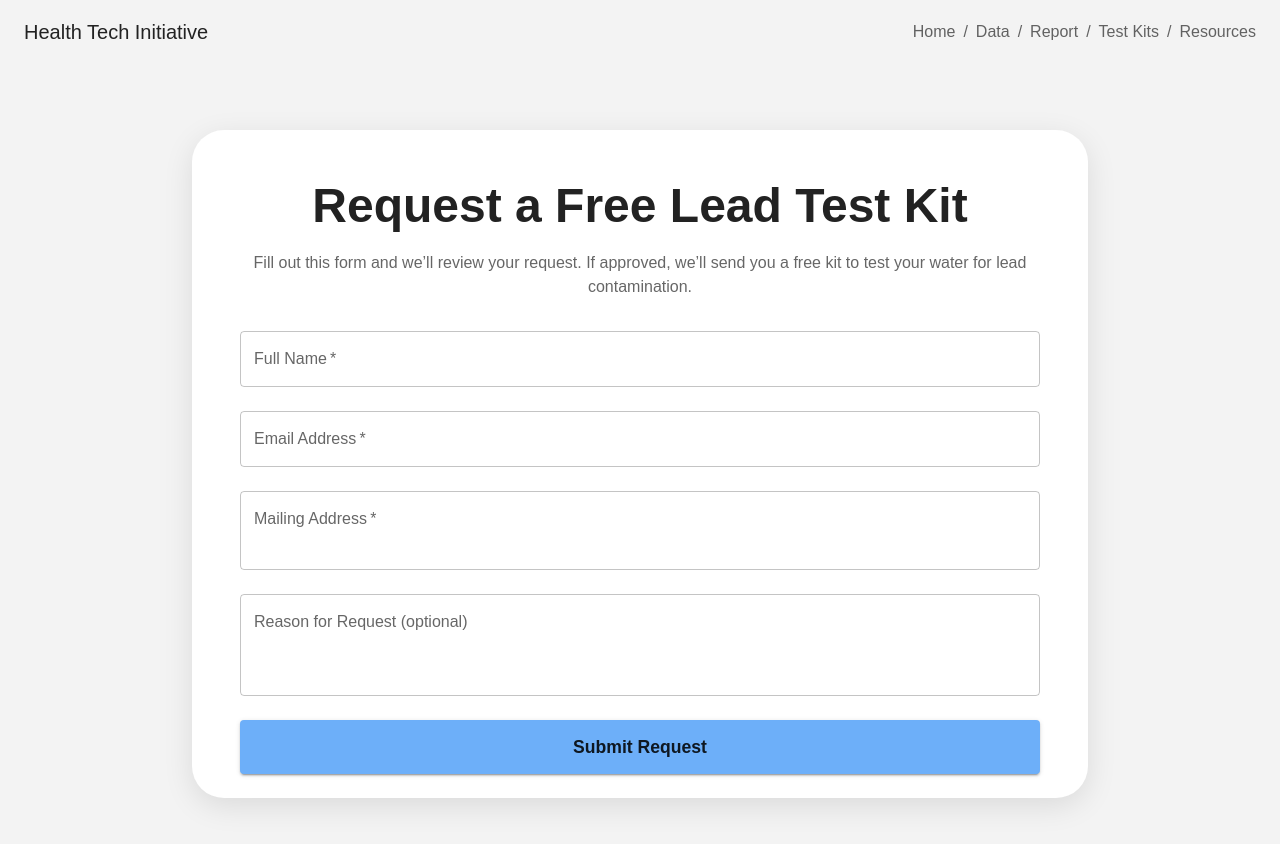
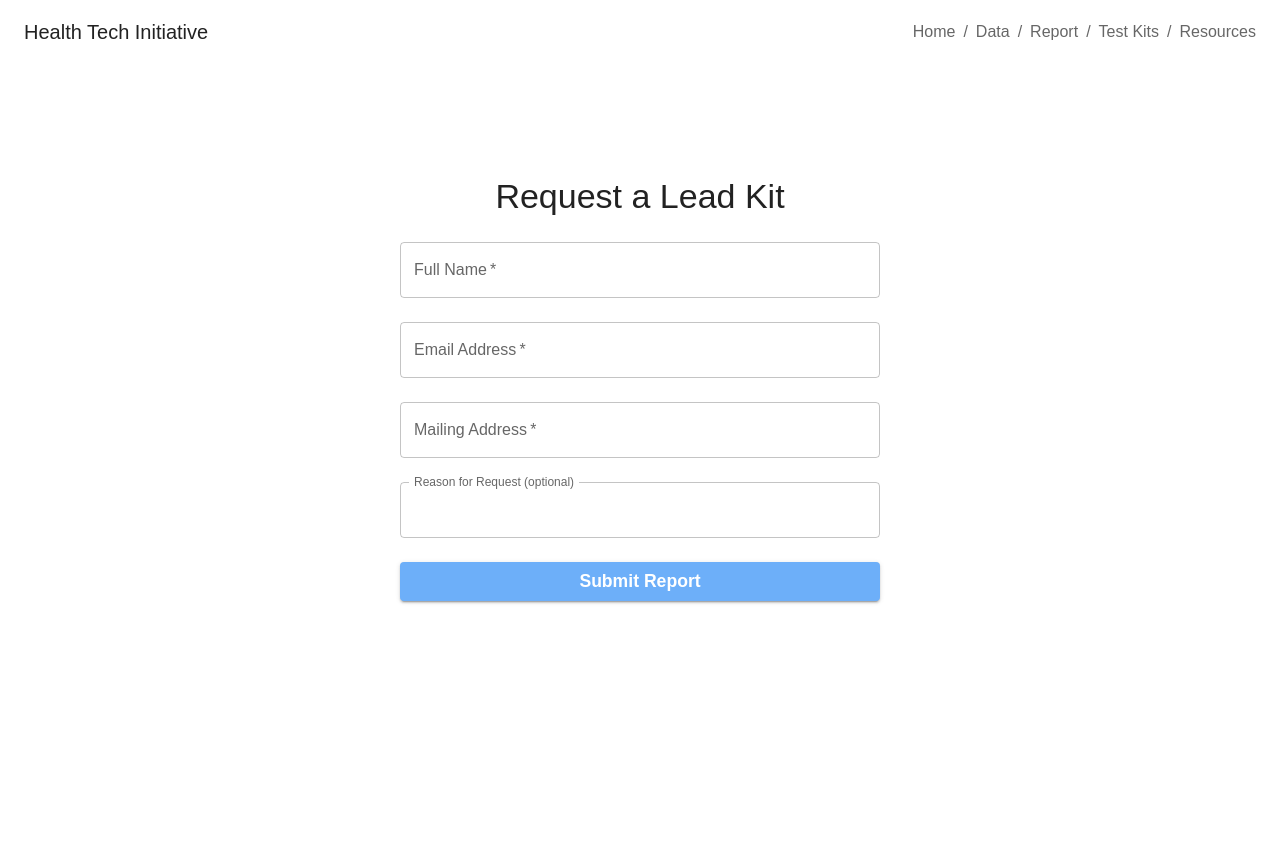
Before and after one commit to IggyLikesToCode/HealthTechInitiative2024-2025, a React (Create React App) app in the folder hti24-25/: page /testkits in a window 1280 px wide. Shown: the top 844 px of the page. Built offline with nearby package versions, Linux system fonts and the light colour scheme; the HTML template or start-up script is replaced by a standard one.

Commit message:
Migrated stylistic changes

```diff
--- a/hti24-25/src/components/navbar.jsx
+++ b/hti24-25/src/components/navbar.jsx
@@ -1,6 +1,4 @@
 import { AppBar, Toolbar, Typography, Breadcrumbs, Link } from "@mui/material";
-import React from "react";
-import { Link as RouterLink } from "react-router-dom";
 
 const Navbar = () => {
   return (
--- a/hti24-25/src/tabs/Map.jsx
+++ b/hti24-25/src/tabs/Map.jsx
@@ -185,7 +185,7 @@ function Map() {
                             height: "10px",
                             borderRadius: "5px",
                             mt: 0.5,
-                            background: "linear-gradient(to right, #93c5fd, #1d4ed8)",
+                            background: "linear-gradient(to right,rgb(80, 127, 247),rgb(238, 25, 25))",
                         }}
                     />
                     <Box
--- a/hti24-25/src/tabs/Report.jsx
+++ b/hti24-25/src/tabs/Report.jsx
@@ -87,15 +87,13 @@ const Report = () => {
             pt: "8vh"
           }}
       >
-        <Card
+        <Box
             sx={{
-              width: { xs: "95%", sm: "85%", md: "70%", lg: "60%" },
-              borderRadius: "32px",
-              boxShadow: "0 8px 30px rgba(0,0,0,0.1)",
+              width:"45%"
             }}
         >
           <CardContent sx={{ p: { xs: 4, sm: 6 } }}>
-            <Typography variant="h3" fontWeight="bold" align="center" gutterBottom>
+            <Typography variant="h4" align="center" gutterBottom>
               Report Lead Contamination
             </Typography>
             <Box
@@ -136,12 +134,14 @@ const Report = () => {
 
               <Box>
                 <InputLabel sx={{ mb: 1 }}>
-                  Upload Lead Test Photo (Optional)
+                  Upload Lead Test Photo*
                 </InputLabel>
                 <input
                     type="file"
                     accept="image/*"
                     onChange={(e) => setFile(e.target.files[0])}
+                    color="blue"
+
                 />
               </Box>
 
@@ -151,16 +151,17 @@ const Report = () => {
                   fullWidth
                   onClick={handleSubmit}
                   sx={{
-                    py: 1.5,
+                    py: .5,
                     fontWeight: "bold",
                     fontSize: "1.1rem",
+                    color:"white"
                   }}
               >
                 Submit Report
               </Button>
             </Box>
           </CardContent>
-        </Card>
+        </Box>
       </Box>
   );
 };
--- a/hti24-25/src/tabs/TestKits.jsx
+++ b/hti24-25/src/tabs/TestKits.jsx
@@ -6,7 +6,7 @@ import {
   Container,
   Typography,
   TextField,
-  Button,
+  Button
 } from "@mui/material";
 
 const TestKits = () => {
@@ -40,94 +40,80 @@ const TestKits = () => {
             minHeight: "100vh",
             display: "flex",
             justifyContent: "center",
-        alignItems: "center",
-        py: 8,
+            alignItems: "flex-start",
+            pt: "8vh"
           }}
       >
-      <Card
+        <Box
             sx={{
-          width: { xs: "95%", sm: "90%", md: "80%", lg: "70%" },
-          borderRadius: "32px",
-          boxShadow: "0 8px 30px rgba(0,0,0,0.1)",
+              width:"45%"
             }}
         >
           <CardContent sx={{ p: { xs: 4, sm: 6 } }}>
-          <Typography
-            variant="h3"
-            fontWeight="bold"
-            align="center"
-            gutterBottom
-          >
-            Request a Free Lead Test Kit
+            <Typography variant="h4" align="center" gutterBottom>
+              Request a Lead Kit
             </Typography>
-          <Typography
-            variant="body1"
-            align="center"
-            color="text.secondary"
-            mb={4}
-          >
-            Fill out this form and we’ll review your request. If approved, we’ll
-            send you a free kit to test your water for lead contamination.
-          </Typography>
-
             <Box
             component="form"
-            onSubmit={handleSubmit}
-            noValidate
                 sx={{
                   display: "flex",
                   flexDirection: "column",
                   gap: 3,
+                  mt: 3,
                 }}
+
             >
               <TextField
+                  label="Full Name"
+                  type="text"
+                  name="name"
                   fullWidth
-              label="Full Name"
-              name="name"
                   required
                   variant="outlined"
               />
               <TextField
-              fullWidth
                   label="Email Address"
                   name="email"
                   type="email"
+                  fullWidth
                   required
                   variant="outlined"
               />
               <TextField
+                  label="Mailing Address"
+                  type="text"
+                  name="address"
                   fullWidth
-              label="Mailing Address"
-              name="address"
-              multiline
-              rows={2}
                   required
                   variant="outlined"
               />
               <TextField
-              fullWidth
               label="Reason for Request (optional)"
               name="reason"
-              multiline
-              rows={3}
+              InputLabelProps={{ shrink: true }}
+              fullWidth
+              rows={5}
               variant="outlined"
               />
+
+
               <Button
-              type="submit"
                   variant="contained"
                   color="primary"
                   fullWidth
+                  onClick={handleSubmit}
                   sx={{
-                py: 1.5,
+                    py: .5,
                     fontWeight: "bold",
                     fontSize: "1.1rem",
+                    color:"white"
                   }}
               >
-              Submit Request
+                Submit Report
               </Button>
             </Box>
           </CardContent>
-      </Card>
+        </Box>
       </Box>
   );
 };
--- a/hti24-25/src/theme.jsx
+++ b/hti24-25/src/theme.jsx
@@ -9,7 +9,7 @@ const theme = createTheme({
       main: "#e3e3e3", // Change this to your secondary color
     },
     background: {
-      default: "#f3f3f3",
+      default: "#FFFFFF",
     },
     text: {
       primary: "#222", // Dark gray text
```
Also changed, not shown: 1 other file (tests, documents, lock files or other folders). Lines whose indentation alone changed are shown as unchanged.
